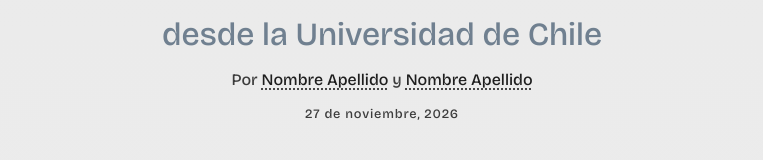
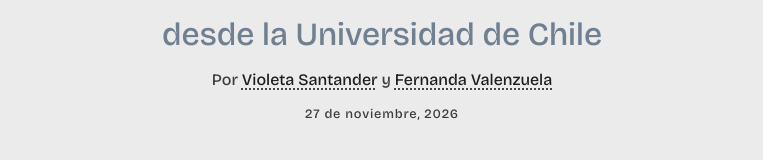
Before and after one commit to violeta-fer/clase-13, a plain HTML site: page index.html in a window 1280 px wide. Shown: the part 261-421 px from the top of the page, without its empty margins (258-1021 px from the left). Drawn offline with nearby package versions, Linux system fonts and the light colour scheme.

Commit message:
Update authors in index.html with GitHub links

```diff
--- a/index.html
+++ b/index.html
@@ -330,7 +330,7 @@
                 <h1>Intercambio</h1>
                 <h2>un viaje no tan largo</h2>
                 <h3>desde la Universidad de Chile</h3>
-                <h4>Por <a href="#" target="_blank" rel="noopener">Nombre Apellido</a> y <a href="#" target="_blank" rel="noopener">Nombre Apellido</a></h4>
+                <h4>Por <a href="https://github.com/violetasantander-ux" target="_blank" rel="noopener">Violeta Santander</a> y <a href="https://github.com/fdavalenzuela" target="_blank" rel="noopener">Fernanda Valenzuela</a></h4>
                 <h5>27 de noviembre, 2026</h5>
             </header>
 
```
